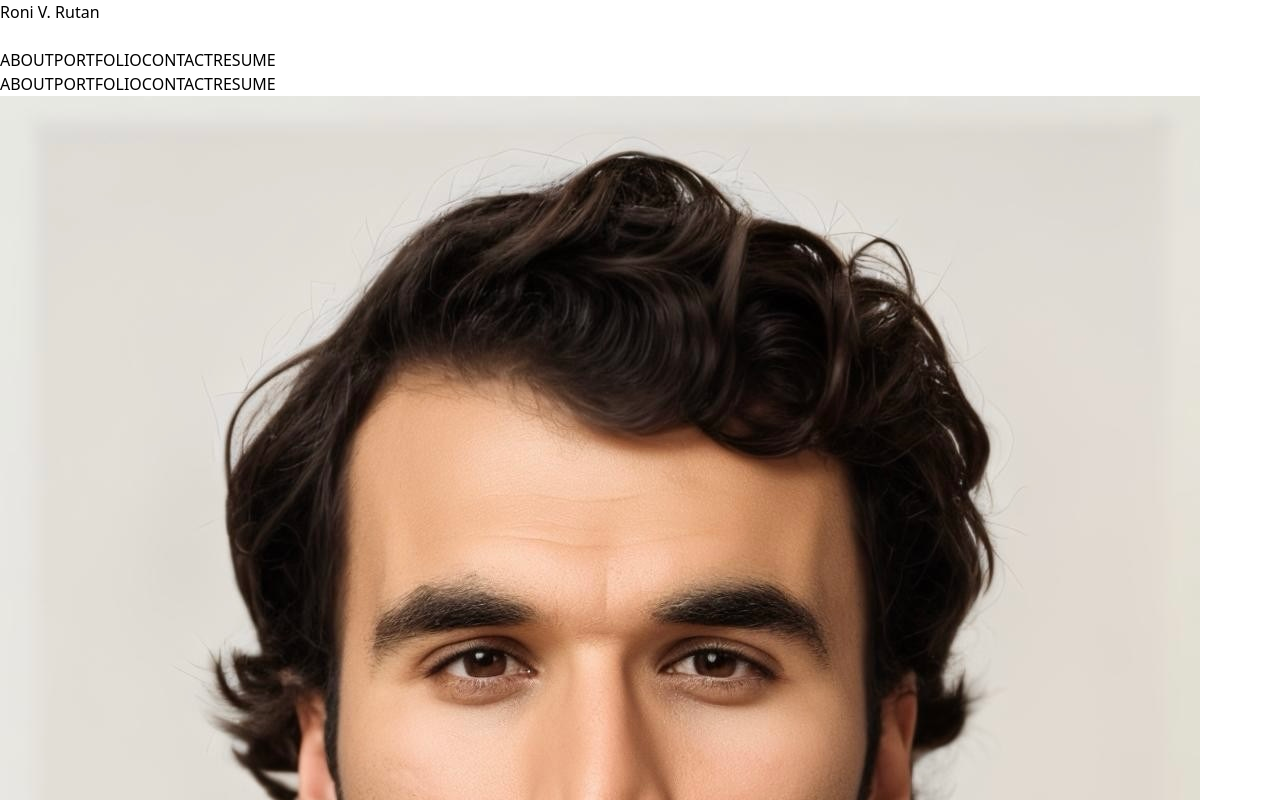
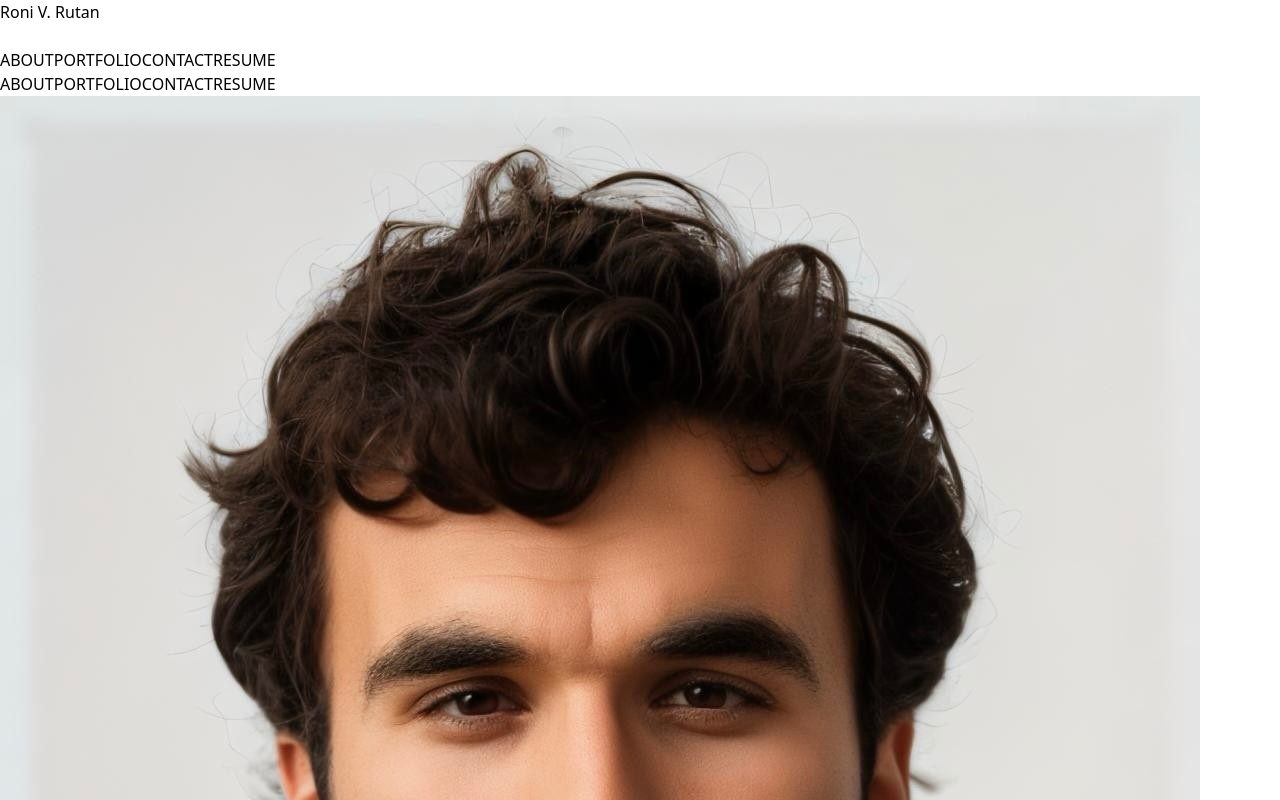
Before and after one commit to rvrutan/portfolio, a React (Vite) app: page / in a window 1280 px wide. Shown: the top 800 px of the page. Built offline with nearby package versions, Linux system fonts and the light colour scheme.

Commit message:
image updated, portfolio method change

```diff
--- a/src/components/pages/About.jsx
+++ b/src/components/pages/About.jsx
@@ -2,9 +2,9 @@ export default function About() {
   return (
     <section className="flex flex-col md:flex-row items-center justify-center text-center md:text-left p-6 md:p-20 space-y-6 md:space-y-0 md:space-x-10">
       <img
-        src="assets/IMG_1230.JPG"
+        src="assets/IMG_1231.JPG"
         alt="Roni"
-        className="w-48 h-48 md:w-72 md:h-80 rounded-full mx-auto md:mx-0 mb-4"
+        className="w-40 h-48 md:w-72 md:h-80 rounded-full mx-auto md:mx-0 mb-4"
       />
       <div className="text-base md:text-lg">
         <h1 className="text-2xl md:text-4xl font-bold mb-4">ABOUT</h1>
--- a/src/components/pages/Portfolio.jsx
+++ b/src/components/pages/Portfolio.jsx
@@ -1,47 +1,58 @@
 import Project from "../Project";
 
 export default function Portfolio() {
+  const projects = [
+    {
+      title: "JUMPER",
+      img: "assets/jumper.png",
+      liveLink: "https://rvrutan.github.io/jumper/",
+      repoLink: "https://github.com/rvrutan/jumper",
+    },
+    {
+      title: "Multi-Dictionary",
+      img: "assets/Multi-Dictionary.JPG",
+      liveLink: "https://multi-dictionary.netlify.app/",
+      repoLink: "https://github.com/rvrutan/dictionary",
+    },
+    {
+      title: "Weather Dashboard",
+      img: "assets/weaather-dashboard demo.png",
+      liveLink: "https://weather-dashboard-9vqe.onrender.com/",
+      repoLink: "https://github.com/rvrutan/weather-dashboard",
+    },
+    {
+      title: "README Generator",
+      img: "assets/readme-gerator.JPG",
+      liveLink: "",
+      repoLink: "https://github.com/rvrutan/readme-generator",
+    },
+    {
+      title: "Employee Tracker",
+      img: "assets/employee-tracker.JPG",
+      liveLink: "",
+      repoLink: "https://github.com/rvrutan/employee-tracker",
+    },
+    {
+      title: "Vehicle Builder",
+      img: "assets/vehicle builder.JPG",
+      liveLink: "",
+      repoLink: "https://github.com/rvrutan/vehicle-builder",
+    },
+  ];
+
   return (
     <section className="p-4 md:p-8">
       <h2 className="text-2xl md:text-3xl text-center mb-6">My Projects</h2>
       <div className="grid grid-cols-1 sm:grid-cols-2 lg:grid-cols-3 gap-6">
-        {/* Repeat this Project component for each project */}
-        <Project
-          title="JUMPER"
-          img="assets/jumper.png"
-          liveLink="https://rvrutan.github.io/jumper/"
-          repoLink="https://github.com/rvrutan/jumper"
-        />
-        <Project
-          title="Multi-Dictionary"
-          img="assets/Multi-Dictionary.JPG"
-          liveLink="https://multi-dictionary.netlify.app/"
-          repoLink="https://github.com/rvrutan/dictionary"
-        />
-        <Project
-          title="Weather Dashboard"
-          img="assets/weaather-dashboard demo.png"
-          liveLink="https://weather-dashboard-9vqe.onrender.com/"
-          repoLink="https://github.com/rvrutan/weather-dashboard"
-        />
-        <Project
-          title="README Generator"
-          img="assets/readme-gerator.JPG"
-          liveLink=""
-          repoLink="https://github.com/rvrutan/readme-generator"
-        />
-        <Project
-          title="Employee Tracker"
-          img="assets/employee-tracker.JPG"
-          liveLink=""
-          repoLink="https://github.com/rvrutan/employee-tracker"
-        />
-        <Project
-          title="Vehicle Builder"
-          img="assets/vehicle builder.JPG"
-          liveLink=""
-          repoLink="https://github.com/rvrutan/vehicle-builder"
-        />
+        {projects.map((project) => (
+          <Project
+            key={project.title}
+            title={project.title}
+            img={project.img}
+            liveLink={project.liveLink}
+            repoLink={project.repoLink}
+          />
+        ))}
       </div>
     </section>
   );
```
Also changed, not shown: public/assets/IMG_1230.JPG (deleted), public/assets/IMG_1231.JPG (added).
